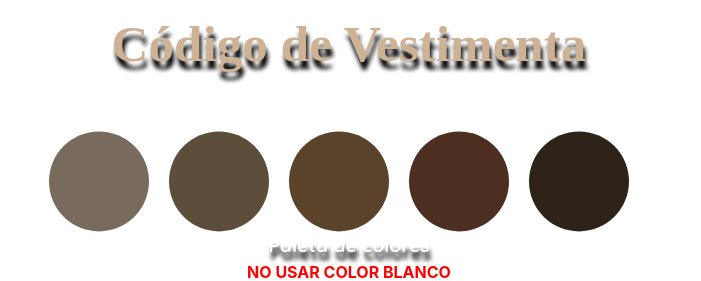
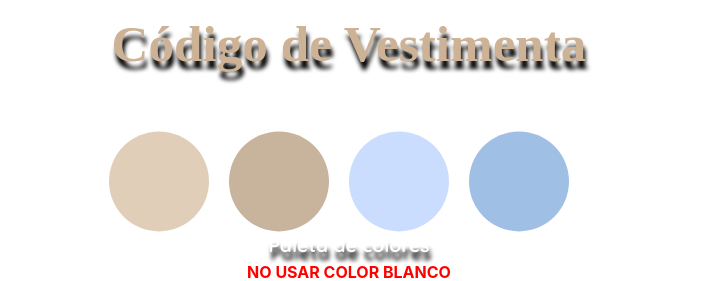
Before and after one commit to Delgadillox/MiBODA, a React (Vite) app: page / in a window 1280 px wide. Shown: the part 1660-1941 px from the top of the page, without its empty margins (291-992 px from the left). Built offline with nearby package versions, Linux system fonts and the light colour scheme; a web font is replaced by a local one.

Commit message:
New colors

```diff
--- a/src/components/Dresscode.jsx
+++ b/src/components/Dresscode.jsx
@@ -2,10 +2,9 @@ import '../styles/dresscode.css'
 import riuImage from "../assets/riu.png";
 import pbImage from "../assets/pueblobonito.png";
 import cerritosImage from "../assets/descarga.jpg";
-import paletaColores from "../assets/colores.png";
 
 const Dresscode = () => {
-  const colores = ['rgb(120 107 93)', 'rgb(93 78 60)', 'rgb(90 67 42)', 'rgb(77 47 34)', 'rgb(45 35 24)']
+  const colores = ['#E1CEB9', '#C8B39C', '#CBDDFF', '#9FBFE4']
   return (
     <div name="dresscode" className="dresscode">
         <div className="content">
```
